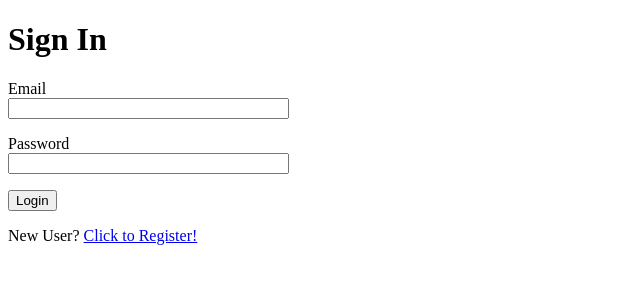
After one commit to borgelevisberg17/pdf-editor, a Flask app: page /login in a window 1280 px wide. The commit adds this page. Shown: the top 300 px of the page, without its empty margins (0-640 px from the left). Run offline with Flask 3, Linux system fonts and the light colour scheme.

Commit message:
feat: Implement user accounts, plans, and payments
This commit introduces a full-featured user management system, including:
- User registration, login, and logout.
- Free and premium plans with usage quotas.
- A premium-only feature (TXT to PDF with LaTeX).
- An admin panel for managing users and plans.
- High-level integration with Stripe for handling payments.

The application now uses a SQLite database to store user and plan information. The web interface has been updated to support the new features.

```diff
--- a/app.py
+++ b/app.py
@@ -1,6 +1,16 @@
 import os
 from flask import Flask, render_template, request, send_file, flash, redirect, url_for
 from werkzeug.utils import secure_filename
+from flask_sqlalchemy import SQLAlchemy
+from flask_login import LoginManager, UserMixin, login_user, logout_user, current_user, login_required
+from werkzeug.security import generate_password_hash, check_password_hash
+from flask_wtf import FlaskForm
+import stripe
+from flask_admin import Admin, AdminIndexView
+from flask_admin.contrib.sqla import ModelView
+from wtforms import StringField, PasswordField, SubmitField
+from wtforms.validators import DataRequired, Email, EqualTo, ValidationError
+
 from functions.txt_to_pdf import convert_text_to_pdf
 from functions.imagem_to_pdf import imagem_para_pdf
 from functions.html_to_pdf import html_para_pdf
@@ -11,14 +21,182 @@ from configs.config_manager import carregar_config
 app = Flask(__name__)
 app.config['UPLOAD_FOLDER'] = 'uploads'
 app.config['SECRET_KEY'] = 'supersecretkey'
+app.config['SQLALCHEMY_DATABASE_URI'] = 'sqlite:///db.sqlite'
+app.config['SQLALCHEMY_TRACK_MODIFICATIONS'] = False
 os.makedirs(app.config['UPLOAD_FOLDER'], exist_ok=True)
 
+db = SQLAlchemy(app)
+login_manager = LoginManager(app)
+login_manager.login_view = 'login'
+
+class Plan(db.Model):
+    id = db.Column(db.Integer, primary_key=True)
+    name = db.Column(db.String(50), unique=True, nullable=False)
+    quota = db.Column(db.Integer, nullable=False)
+
+class User(UserMixin, db.Model):
+    id = db.Column(db.Integer, primary_key=True)
+    username = db.Column(db.String(100), unique=True, nullable=False)
+    email = db.Column(db.String(100), unique=True, nullable=False)
+    password_hash = db.Column(db.String(128))
+    plan_id = db.Column(db.Integer, db.ForeignKey('plan.id'), nullable=False)
+    plan = db.relationship('Plan', backref=db.backref('users', lazy=True))
+    quota_left = db.Column(db.Integer, nullable=False)
+    is_admin = db.Column(db.Boolean, default=False)
+    stripe_customer_id = db.Column(db.String(120))
+
+    def set_password(self, password):
+        self.password_hash = generate_password_hash(password)
+
+    def check_password(self, password):
+        return check_password_hash(self.password_hash, password)
+
+class RegistrationForm(FlaskForm):
+    username = StringField('Username', validators=[DataRequired()])
+    email = StringField('Email', validators=[DataRequired(), Email()])
+    password = PasswordField('Password', validators=[DataRequired()])
+    password2 = PasswordField(
+        'Repeat Password', validators=[DataRequired(), EqualTo('password')])
+    submit = SubmitField('Register')
+
+    def validate_username(self, username):
+        user = User.query.filter_by(username=username.data).first()
+        if user is not None:
+            raise ValidationError('Please use a different username.')
+
+    def validate_email(self, email):
+        user = User.query.filter_by(email=email.data).first()
+        if user is not None:
+            raise ValidationError('Please use a different email address.')
+
+class LoginForm(FlaskForm):
+    email = StringField('Email', validators=[DataRequired(), Email()])
+    password = PasswordField('Password', validators=[DataRequired()])
+    submit = SubmitField('Login')
+
+class MyAdminIndexView(AdminIndexView):
+    def is_accessible(self):
+        return current_user.is_authenticated and current_user.is_admin
+
+    def inaccessible_callback(self, name, **kwargs):
+        return redirect(url_for('login', next=request.url))
+
+class Controller(ModelView):
+    def is_accessible(self):
+        return current_user.is_authenticated and current_user.is_admin
+
+    def not_auth(self):
+        return "You are not authorized to view this page."
+
+admin = Admin(app, name='BorgePDF Admin', template_mode='bootstrap3', index_view=MyAdminIndexView())
+admin.add_view(Controller(User, db.session))
+admin.add_view(Controller(Plan, db.session))
+
+@login_manager.user_loader
+def load_user(user_id):
+    return User.query.get(int(user_id))
+
+with app.app_context():
+    db.create_all()
+    if not Plan.query.first():
+        free_plan = Plan(name='free', quota=10)
+        premium_plan = Plan(name='premium', quota=100)
+        db.session.add(free_plan)
+        db.session.add(premium_plan)
+        db.session.commit()
+
+@app.route('/register', methods=['GET', 'POST'])
+def register():
+    if current_user.is_authenticated:
+        return redirect(url_for('index'))
+    form = RegistrationForm()
+    if form.validate_on_submit():
+        free_plan = Plan.query.filter_by(name='free').first()
+        user = User(username=form.username.data, email=form.email.data, plan=free_plan, quota_left=free_plan.quota)
+        user.set_password(form.password.data)
+        db.session.add(user)
+        db.session.commit()
+        flash('Congratulations, you are now a registered user!')
+        return redirect(url_for('login'))
+    return render_template('register.html', title='Register', form=form)
+
+@app.route('/login', methods=['GET', 'POST'])
+def login():
+    if current_user.is_authenticated:
+        return redirect(url_for('index'))
+    form = LoginForm()
+    if form.validate_on_submit():
+        user = User.query.filter_by(email=form.email.data).first()
+        if user is None or not user.check_password(form.password.data):
+            flash('Invalid username or password')
+            return redirect(url_for('login'))
+        login_user(user)
+        return redirect(url_for('index'))
+    return render_template('login.html', title='Sign In', form=form)
+
+@app.route('/logout')
+def logout():
+    logout_user()
+    return redirect(url_for('index'))
+
 @app.route('/')
+@login_required
 def index():
     return render_template('index.html')
 
+@app.route('/txt-to-pdf-latex', methods=['POST'])
+@login_required
+def txt_to_pdf_latex_route():
+    if current_user.plan.name != 'premium':
+        flash('This feature is only available for premium users.')
+        return redirect(url_for('index'))
+
+    if current_user.quota_left <= 0:
+        flash('You have no quota left. Please upgrade your plan.')
+        return redirect(url_for('index'))
+
+    if 'txt_files' not in request.files:
+        flash('No file part')
+        return redirect(request.url)
+    files = request.files.getlist('txt_files')
+    if not files or files[0].filename == '':
+        flash('No selected file')
+        return redirect(request.url)
+
+    output_name = request.form['output_name']
+    if not output_name:
+        output_name = "output.pdf"
+    if not output_name.endswith('.pdf'):
+        output_name += '.pdf'
+
+    filepaths = []
+    for file in files:
+        filename = secure_filename(file.filename)
+        filepath = os.path.join(app.config['UPLOAD_FOLDER'], filename)
+        file.save(filepath)
+        filepaths.append(filepath)
+
+    config = carregar_config()
+    text_blocks = []
+    for path in filepaths:
+        with open(path, 'r', encoding='utf-8') as f:
+            text_blocks.append(f.read())
+
+    if convert_text_to_pdf(text_blocks, output_name, config, process_latex=True):
+        current_user.quota_left -= 1
+        db.session.commit()
+        return send_file(output_name, as_attachment=True)
+    else:
+        flash('Error converting text to PDF')
+        return redirect(url_for('index'))
+
 @app.route('/txt-to-pdf', methods=['POST'])
+@login_required
 def txt_to_pdf_route():
+    if current_user.quota_left <= 0:
+        flash('You have no quota left. Please upgrade your plan.')
+        return redirect(url_for('index'))
+
     if 'txt_files' not in request.files:
         flash('No file part')
         return redirect(request.url)
@@ -47,13 +225,20 @@ def txt_to_pdf_route():
             text_blocks.append(f.read())
 
     if convert_text_to_pdf(text_blocks, output_name, config):
+        current_user.quota_left -= 1
+        db.session.commit()
         return send_file(output_name, as_attachment=True)
     else:
         flash('Error converting text to PDF')
         return redirect(url_for('index'))
 
 @app.route('/image-to-pdf', methods=['POST'])
+@login_required
 def image_to_pdf_route():
+    if current_user.quota_left <= 0:
+        flash('You have no quota left. Please upgrade your plan.')
+        return redirect(url_for('index'))
+
     if 'image_files' not in request.files:
         flash('No file part')
         return redirect(request.url)
@@ -76,13 +261,20 @@ def image_to_pdf_route():
         filepaths.append(filepath)
 
     if imagem_para_pdf(filepaths, output_name):
+        current_user.quota_left -= 1
+        db.session.commit()
         return send_file(output_name, as_attachment=True)
     else:
         flash('Error converting images to PDF')
         return redirect(url_for('index'))
 
 @app.route('/html-to-pdf', methods=['POST'])
+@login_required
 def html_to_pdf_route():
+    if current_user.quota_left <= 0:
+        flash('You have no quota left. Please upgrade your plan.')
+        return redirect(url_for('index'))
+
     if 'html_file' not in request.files:
         flash('No file part')
         return redirect(request.url)
@@ -102,13 +294,20 @@ def html_to_pdf_route():
     file.save(filepath)
 
     if html_para_pdf(filepath, output_name):
+        current_user.quota_left -= 1
+        db.session.commit()
         return send_file(output_name, as_attachment=True)
     else:
         flash('Error converting HTML to PDF')
         return redirect(url_for('index'))
 
 @app.route('/merge-pdfs', methods=['POST'])
+@login_required
 def merge_pdfs_route():
+    if current_user.quota_left <= 0:
+        flash('You have no quota left. Please upgrade your plan.')
+        return redirect(url_for('index'))
+
     if 'pdf_files' not in request.files:
         flash('No file part')
         return redirect(request.url)
@@ -131,10 +330,71 @@ def merge_pdfs_route():
         filepaths.append(filepath)
 
     if mesclar_pdfs(filepaths, output_name):
+        current_user.quota_left -= 1
+        db.session.commit()
         return send_file(output_name, as_attachment=True)
     else:
         flash('Error merging PDFs')
         return redirect(url_for('index'))
 
+app.config['STRIPE_PUBLIC_KEY'] = 'pk_test_... '
+app.config['STRIPE_SECRET_KEY'] = 'sk_test_... '
+app.config['STRIPE_WEBHOOK_SECRET'] = 'whsec_... '
+stripe.api_key = app.config['STRIPE_SECRET_KEY']
+
+@app.route('/upgrade')
+@login_required
+def upgrade():
+    return render_template('upgrade.html')
+
+@app.route('/create-checkout-session', methods=['POST'])
+@login_required
+def create_checkout_session():
+    try:
+        checkout_session = stripe.checkout.Session.create(
+            line_items=[
+                {
+                    'price': 'price_... ',  # Price ID from your Stripe dashboard
+                    'quantity': 1,
+                },
+            ],
+            mode='subscription',
+            success_url=url_for('index', _external=True) + '?session_id={CHECKOUT_SESSION_ID}',
+            cancel_url=url_for('upgrade', _external=True),
+            customer=current_user.stripe_customer_id,
+        )
+    except Exception as e:
+        return str(e)
+
+    return redirect(checkout_session.url, code=303)
+
+@app.route('/stripe-webhook', methods=['POST'])
+def stripe_webhook():
+    payload = request.get_data(as_text=True)
+    sig_header = request.headers.get('Stripe-Signature')
+    try:
+        event = stripe.Webhook.construct_event(
+            payload, sig_header, app.config['STRIPE_WEBHOOK_SECRET']
+        )
+    except ValueError as e:
+        # Invalid payload
+        return 'Invalid payload', 400
+    except stripe.error.SignatureVerificationError as e:
+        # Invalid signature
+        return 'Invalid signature', 400
+
+    # Handle the checkout.session.completed event
+    if event['type'] == 'checkout.session.completed':
+        session = event['data']['object']
+        customer_id = session.get('customer')
+        user = User.query.filter_by(stripe_customer_id=customer_id).first()
+        if user:
+            premium_plan = Plan.query.filter_by(name='premium').first()
+            user.plan = premium_plan
+            user.quota_left = premium_plan.quota
+            db.session.commit()
+
+    return 'Success', 200
+
 if __name__ == '__main__':
     app.run(debug=True, use_reloader=False)
--- a/requirements.txt
+++ b/requirements.txt
@@ -8,3 +8,8 @@ weasyprint
 rich
 sympy
 Flask
+Flask-SQLAlchemy
+Flask-Login
+Flask-WTF
+Flask-Admin
+stripe
--- /dev/null
+++ b/templates/login.html
@@ -0,0 +1,28 @@
+<!DOCTYPE html>
+<html>
+<head>
+    <title>{{ title }}</title>
+</head>
+<body>
+    <h1>{{ title }}</h1>
+    <form action="" method="post" novalidate>
+        {{ form.hidden_tag() }}
+        <p>
+            {{ form.email.label }}<br>
+            {{ form.email(size=32) }}<br>
+            {% for error in form.email.errors %}
+            <span style="color: red;">[{{ error }}]</span>
+            {% endfor %}
+        </p>
+        <p>
+            {{ form.password.label }}<br>
+            {{ form.password(size=32) }}<br>
+            {% for error in form.password.errors %}
+            <span style="color: red;">[{{ error }}]</span>
+            {% endfor %}
+        </p>
+        <p>{{ form.submit() }}</p>
+    </form>
+    <p>New User? <a href="{{ url_for('register') }}">Click to Register!</a></p>
+</body>
+</html>
```
Also changed, not shown: templates/index.html (+26 -0 lines), templates/register.html (added, +41 -0 lines), templates/upgrade.html (added, +13 -0 lines).
